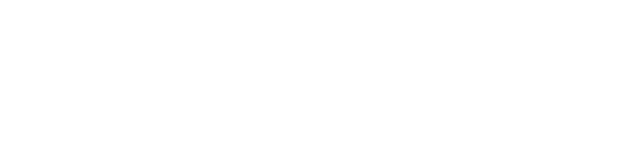
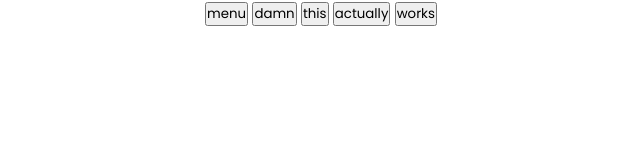
Before and after one commit to haze-09/dropDown-carousel, a website built with webpack: page src/index.html in a window 1280 px wide. Shown: the whole page, without its empty margins (319-959 px from the left). Built offline with nearby package versions, Linux system fonts and the light colour scheme.

Commit message:
drop down buttons added

```diff
--- a/src/index.html
+++ b/src/index.html
@@ -1,11 +1,22 @@
 <!DOCTYPE html>
 <html lang="en">
+
 <head>
     <meta charset="UTF-8">
     <meta name="viewport" content="width=device-width, initial-scale=1.0">
     <title>pizza</title>
 </head>
+
 <body>
+    <div id="dropdown">
+        <button>menu</button>
+        <button>damn</button>
+        <button>this</button>
+        <button>actually</button>
+        <button>works</button>
+    </div>
+
 
 </body>
+
 </html>
--- a/src/style.css
+++ b/src/style.css
@@ -0,0 +1,22 @@
+@import url('https://fonts.googleapis.com/css2?family=Poppins:ital,wght@0,100;0,200;0,300;0,400;0,500;0,600;0,700;0,800;0,900;1,100;1,200;1,300;1,400;1,500;1,600;1,700;1,800;1,900&display=swap');
+* {
+    margin: 0;
+    padding: 0;
+    font-family: "Poppins", sans-serif;
+    box-sizing: border-box;
+}
+
+body{
+    display: flex;
+    flex-direction: column;
+    align-items: center;
+    height: 100vh;
+}
+
+#dropdown{
+
+}
+
+button{
+    color: black;
+}
```
